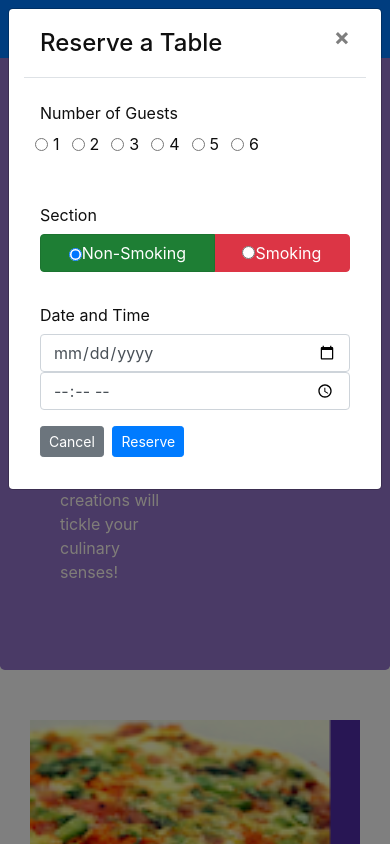
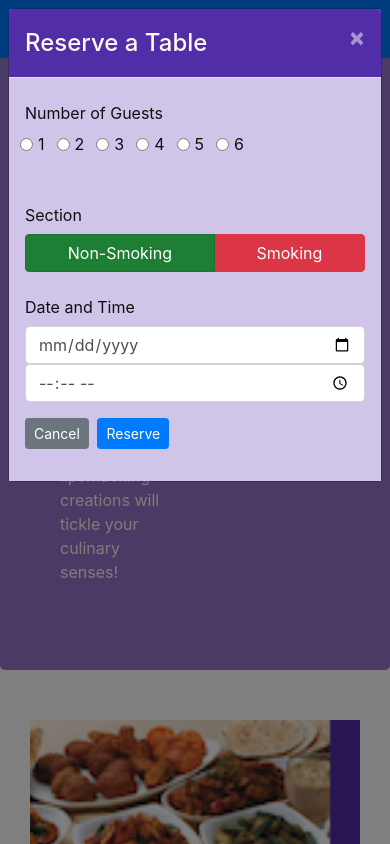
Before and after one commit to chiziwe-2-0/conFusion, a website: page index.html in a window 390 px wide. Both pictures are taken after a click on the button "Reserve Table". Shown: the top 844 px of the page. Drawn offline with nearby package versions, Linux system fonts and the light colour scheme.

Commit message:
Assignment 4: Bootstrap, JQuery and Sass

```diff
--- a/CSS/styles.scss
+++ b/CSS/styles.scss
@@ -75,8 +75,22 @@ body{
     z-index: 1;
 }
 
-.modal-title {
-    color: #0f0f0f;
+.modal-header {
+    background:$background-dark;
+    color: floralwhite;
+
+    .close {
+        color: floralwhite;
+    }
+}
+
+.modal-body {
+    background:$background-pale;
+
+    .close {
+        color: floralwhite;
+    }
+
 }
 
 form {
--- a/index.html
+++ b/index.html
@@ -38,8 +38,7 @@
                 </ul>
 
                 <span class="navbar-text">
-                    <a data-toggle="modal" data-target="#loginModal">
-                    <span class="fa fa-sign-in"></span> Login</a>
+                    <a id="loginButton" role="button"><span class="fa fa-sign-in"></span> Login</a>
                 </span>
 
             </div>
@@ -94,17 +93,17 @@
                     <img src="img/logo.png" class="img-fluid">
                 </div>
                 <div class="col col-sm align-self-center">
-                    <a role="button" class="btn btn-block btn-warning"
-                    data-toggle="modal" data-target="#reservationTable"
-                    data-placement="bottom">Reserve Table</a>
+                    <a id="reserveButton" role="button" class="btn btn-block btn-warning">Reserve Table</a>
                 </div>
             </div>
         </div>
 
-        <div id="reservationTable" class="modal fade" role="dialog">
+        <!-- Reservation Modal -->
+
+        <div id="reserveModal" class="modal fade" role="dialog">
             <div class="modal-dialog" role="content">
                 <!-- Modal content-->
-                <div class="col-12 modal-content">
+                <div class="modal-content">
                     <div class="modal-header">
                         <h4 class="modal-title">Reserve a Table</h4>
                         <button type="button" class="close" data-dismiss="modal">&times;</button>
@@ -150,11 +149,11 @@
 
                             <div class="align-items-center form-group row">
                                 <label for="date" class="col-xs-12 col-sm-4 col-form-label">Section</label>
-                                <div class="col-xs-12 col-sm-8 btn-group" data-toggle="buttons">
-                                  <label class="btn btn-success">
-                                    <input type="radio" class="btn btn-danger" name="options" id="option_non_smoking" autocomplete="off" checked>Non-Smoking
+                                <div class="col-xs-12 col-sm-8 btn-group btn-group-toggle" data-toggle="buttons">
+                                  <label class="btn btn-success btn-secondary active">
+                                    <input type="radio" name="options" id="option_non_smoking" autocomplete="off" checked>Non-Smoking
                                   </label>
-                                  <label class="btn btn-danger">
+                                  <label class="btn btn-danger btn-secondary">
                                     <input type="radio" name="options" id="option_smoking" autocomplete="off">Smoking
                                   </label>
                                 </div>
@@ -381,13 +380,15 @@
                     $("#carouselButton").children("span").addClass('fa-pause');
                 }
             });
+            $('#reserveButton').click(function(){
+                $('#reserveModal').modal('show');
+            });
+            $('#loginButton').click(function(){
+                $('#loginModal').modal('show');
+            });
         });
     </script>
 
-
-
 </body>
 
-
-
 </html>
```
Also changed, not shown: CSS/styles.css.
